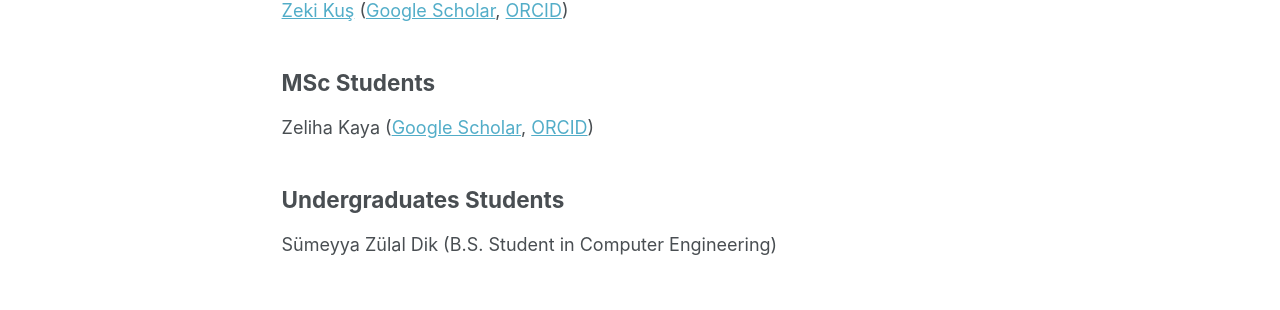
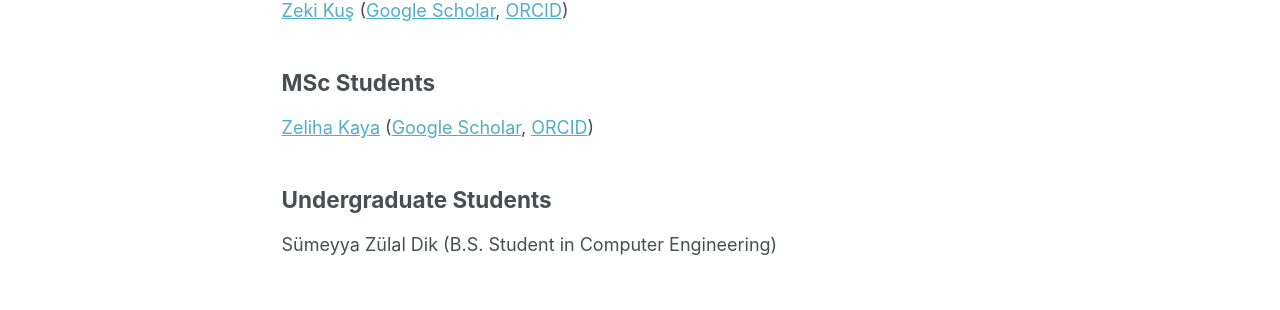
Before and after one commit to ODESALAB/odesalab.github.io, a Jekyll site: the page built from _pages/members.md, in a window 1280 px wide and 987 px high. Shown: the part 507-817 px from the top of the window. Built offline with Jekyll 4.4.1, drawn with Linux system fonts in a browser that asks for light colours; some web fonts are replaced.

Commit message:
update members

```diff
--- a/_pages/members.md
+++ b/_pages/members.md
@@ -21,8 +21,8 @@ author_profile: true
 
 ## MSc Students
 
-Zeliha Kaya ([Google Scholar](), [ORCID]())
+[Zeliha Kaya](https://zkaya.fsm.edu.tr/) ([Google Scholar](), [ORCID]())
 
-## Undergraduates Students
+## Undergraduate Students
 
 Sümeyya Zülal Dik (B.S. Student in Computer Engineering)
```
